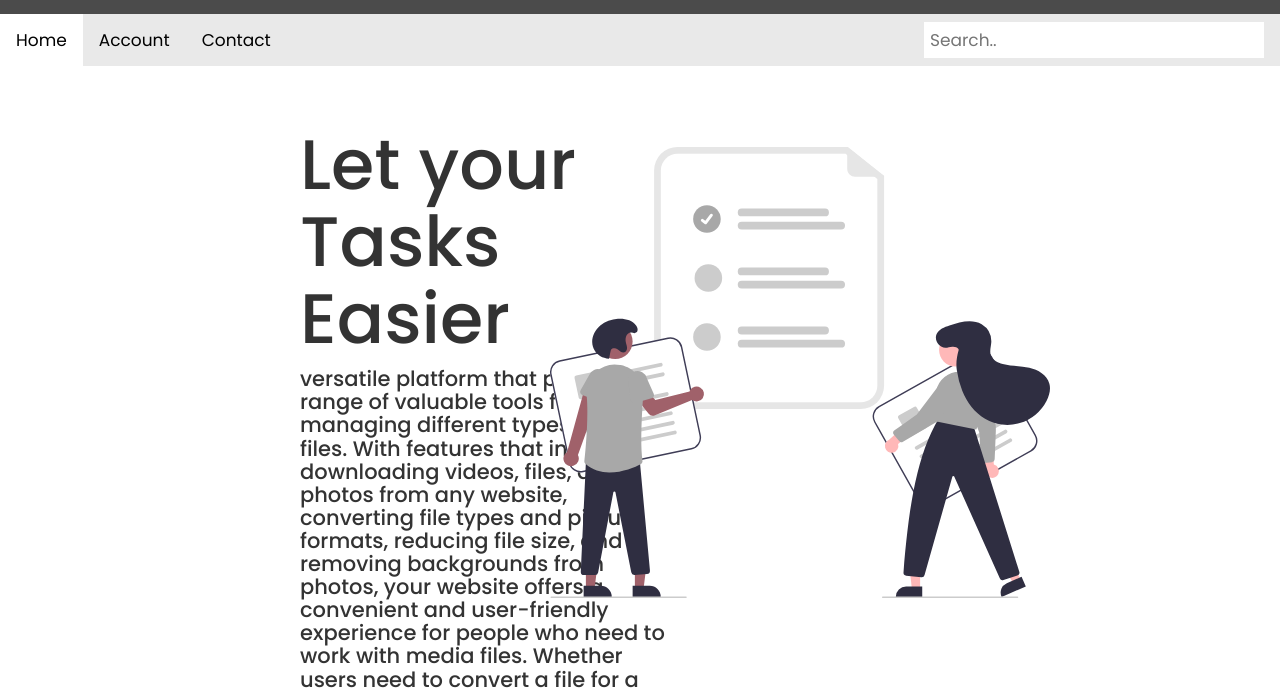
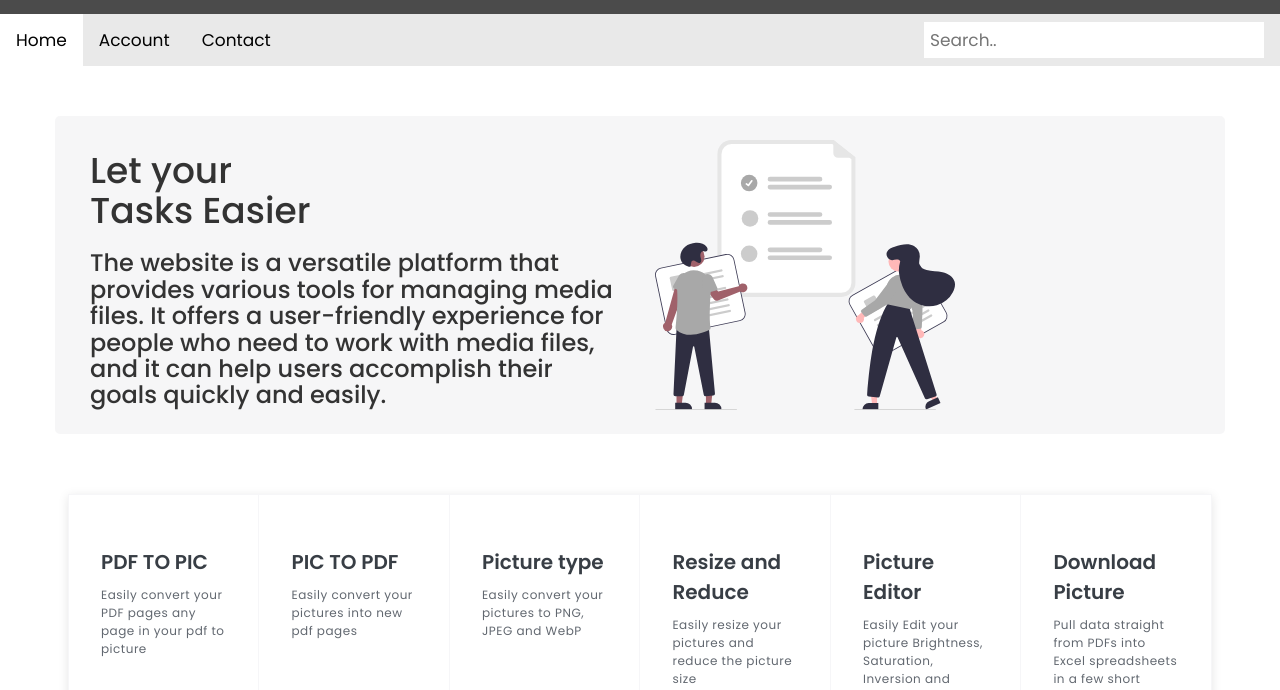
Before and after one commit to algabanif/Brmjha-Web-task, a plain HTML site: page index.html in a window 1280 px wide. Shown: the part 83-773 px from the top of the page. Drawn offline with nearby package versions, Linux system fonts and the light colour scheme.

Commit message:
fix size

```diff
--- a/index.html
+++ b/index.html
@@ -622,6 +622,15 @@
             }
 
 
+            #hero{
+                margin-top: 50px;
+                margin-bottom: 50px;
+            }
+
+
+
+
+
         </style>
 
 
@@ -645,17 +654,24 @@
       </div>
 
       <!-- About -->
-      <div class="aboutSection">
-       <div class="about">
-            <h2> Let your <br> Tasks Easier </h2>
-            <h4>
-                versatile platform that provides a range of valuable tools for managing different types of media files. With features that include downloading videos, files, and photos from any website, converting file types and picture formats, reducing file size, and removing backgrounds from photos, your website offers a convenient and user-friendly experience for people who need to work with media files. Whether users need to convert a file for a specific application or remove the background from an image for a project, your website can help them accomplish their goals quickly and easily. With its intuitive interface and powerful tools, your website is a valuable resource for anyone who needs to manage and manipulate media files.
-            </h4>
+      <section id="hero" class="d-flex align-items-center">
+        <div class="container">
+          <div class="row" style="background-color: #d6d7d838;">
+            <div class="col-lg-6 d-flex flex-column justify-content-center pt-4 pt-lg-0 order-2 order-lg-1 aos-init aos-animate" data-aos="fade-up" data-aos-delay="200" >
+              <h1>Let your <br> Tasks Easier</h1>
+              <h3>The website is a versatile platform that provides various tools for managing media files.
+                It offers a user-friendly experience for people who need to work with media files,
+                and it can help users accomplish their goals quickly and easily.
+            </h3>
+              <div class="d-flex justify-content-center justify-content-lg-start">
+              </div>
+            </div>
+            <div class="col-lg-6 order-1 order-lg-2 hero-img aos-init aos-animate" data-aos="zoom-in" data-aos-delay="200">
+              <img src="/public/img/undraw_completed_tasks_vs6q (1).svg" class="img-fluid animated" alt="" style="width: 300px;">
+            </div>
+          </div>
         </div>
-        <img src="/public/img/undraw_completed_tasks_vs6q (1).svg" class="introImg">
-      </div>
-
-
+      </section>
 
 
 
```
Also changed, not shown: view/ResizeReduce.html (+2 -2 lines), view/convertPic.html (+2 -2 lines), view/pdfToPic.html (+2 -2 lines), view/picEditor.html (+2 -2 lines), view/picToPDF.html (+2 -2 lines).
